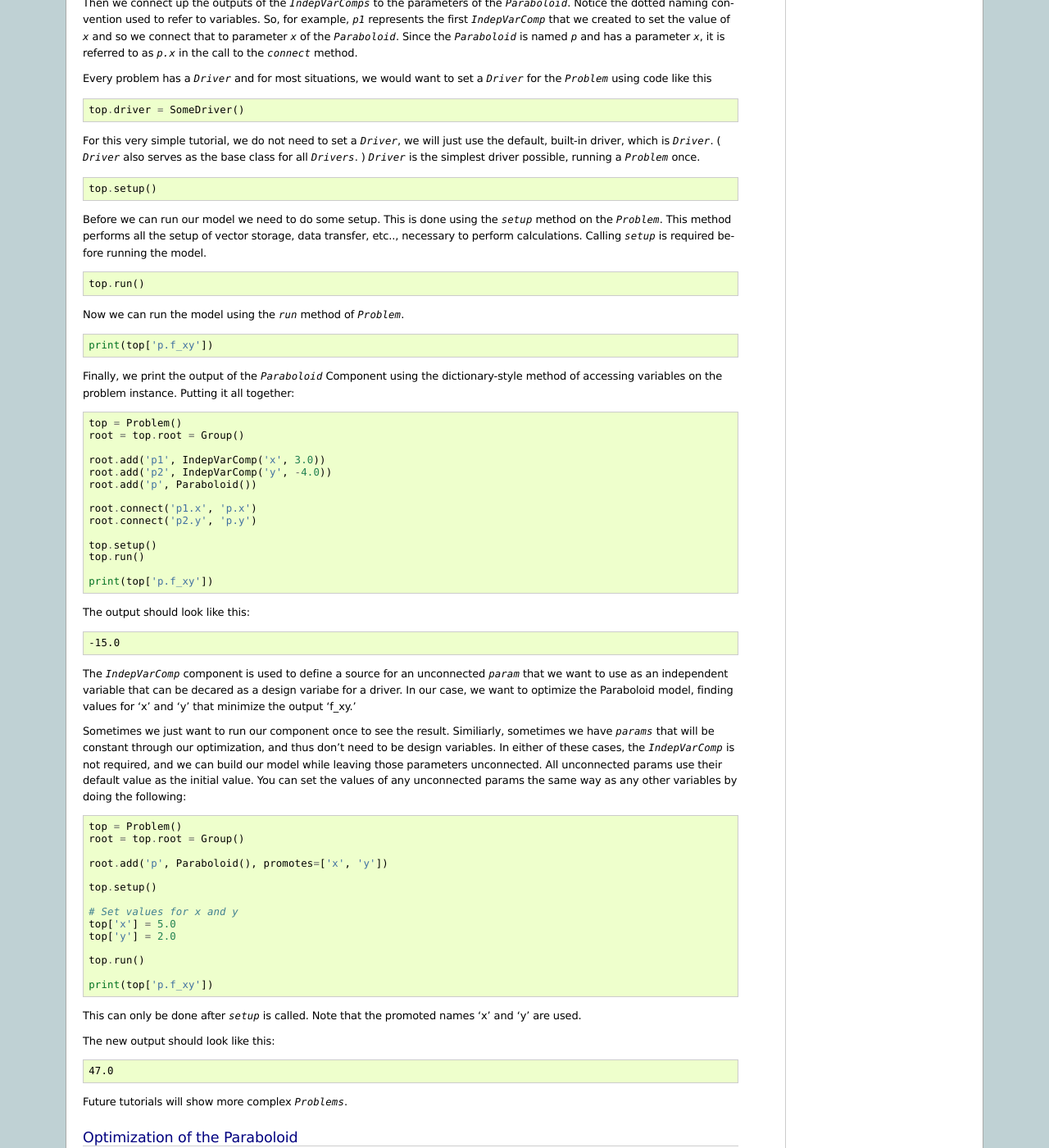
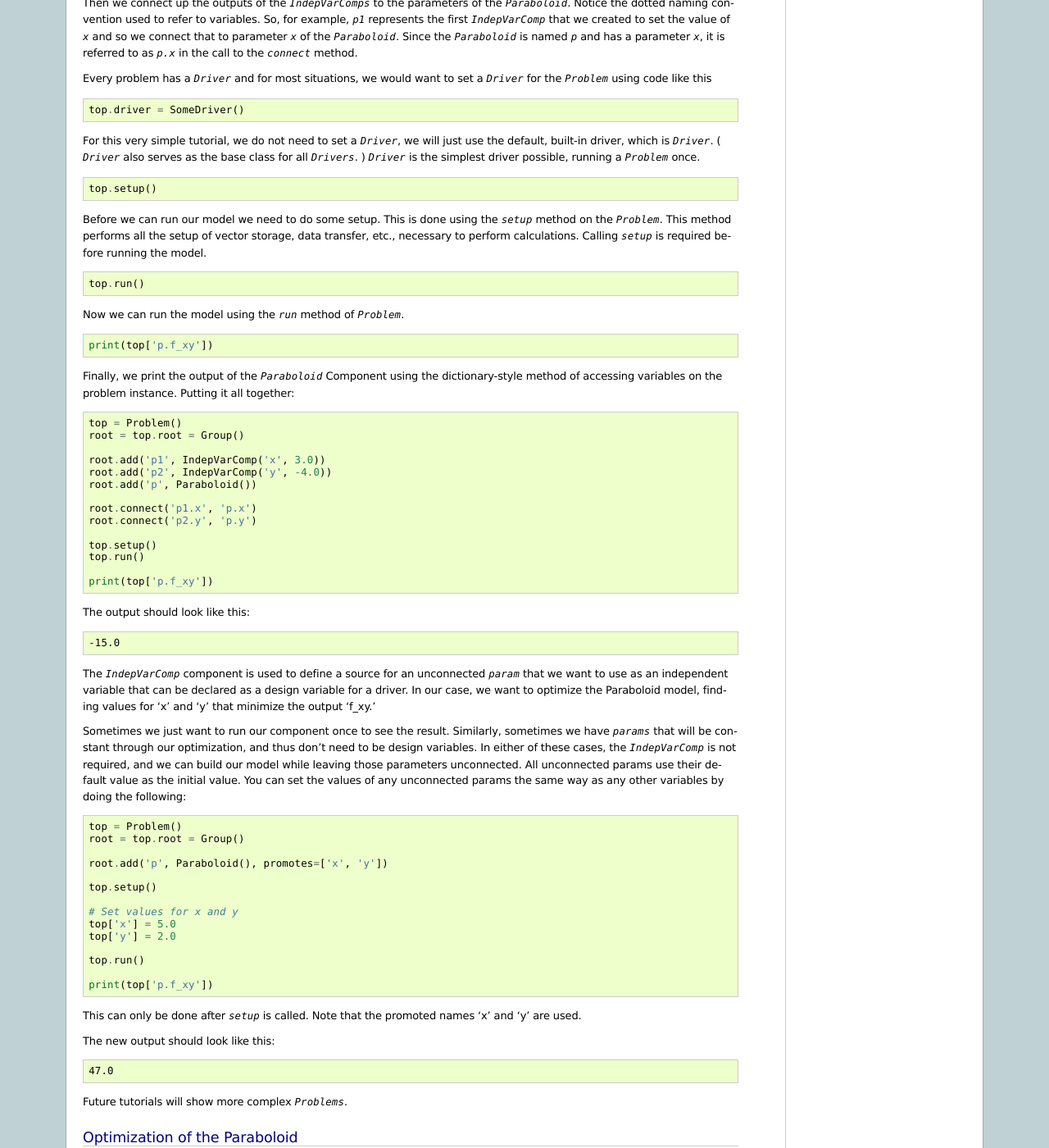
Before and after one commit to OpenMDAO/OpenMDAO1, a Sphinx documentation site: the page built from openmdao/docs/usr-guide/tutorials/paraboloid-tutorial.rst, in a window 1280 px wide and 1400 px high, scrolled down 2657 px. Shown: the whole window at 82% size. Built offline with Sphinx 7.4.7, drawn with Linux system fonts in a browser that asks for light colours; pages that are not in the unit, such as notebooks, are missing from menus; some of the changed text lies outside the part shown.

Commit message:
Edits to paraboloid tutorial

```diff
--- a/openmdao/docs/usr-guide/tutorials/paraboloid-tutorial.rst
+++ b/openmdao/docs/usr-guide/tutorials/paraboloid-tutorial.rst
@@ -220,7 +220,7 @@ use the default, built-in driver, which is
 
 Before we can run our model we need to do some setup. This is done using the
 `setup` method on the `Problem`. This method performs all the setup of vector
-storage, data transfer, etc.., necessary to perform calculations. Calling
+storage, data transfer, etc., necessary to perform calculations. Calling
 `setup` is required before running the model.
 
 ::
@@ -262,13 +262,13 @@ The output should look like this:
    -15.0
 
 The `IndepVarComp` component is used to define a source for an unconnected
-`param` that we want to use as an independent variable that can be decared as
-a design variabe for a driver. In our case, we want to optimize the
+`param` that we want to use as an independent variable that can be declared as
+a design variable for a driver. In our case, we want to optimize the
 Paraboloid model, finding values for 'x' and 'y' that minimize the output
 'f_xy.'
 
 Sometimes we just want to run our component once to see the result.
-Similiarly, sometimes we have `params` that will be constant through our
+Similarly, sometimes we have `params` that will be constant through our
 optimization, and thus don't need to be design variables. In either of these
 cases, the `IndepVarComp` is not required, and we can build our model while
 leaving those parameters unconnected. All unconnected params use their default
@@ -363,7 +363,7 @@ select 'SLSQP'. For all optimizers, you can specify a convergence tolerance
 
 Next, we select the parameters the optimizer will drive by calling
 `add_param` and giving it the `IndepVarComp` unknowns that we have created. We
-also set a high and low bounds for this problem. It is not required to set
+also set high and low bounds for this problem. It is not required to set
 these (they will default to -1e99 and 1e99 respectively), but it is generally
 a good idea.
 
@@ -472,4 +472,4 @@ So now, putting it all together, we can run the model and get this:
    Minimum of -27.083333 found at (7.166667, -7.833333)
 
 A new optimum is found because the original one was infeasible (i.e., that
-design point violated the constraint equation.)
+design point violated the constraint equation).
```
Also changed, not shown: other parts of openmdao/docs/usr-guide/tutorials/paraboloid-tutorial.rst (+3 -3 lines).
